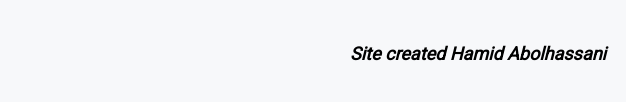
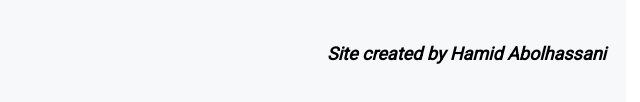
Before and after one commit to Hamid-0/Hamid-0.github.io, a plain HTML site: page index.html in a window 1280 px wide. Shown: the part 1652-1754 px from the top of the page, 484-1124 px from the left. Drawn offline with Linux system fonts and the light colour scheme.

Commit message:
Update index.html

```diff
--- a/index.html
+++ b/index.html
@@ -75,7 +75,7 @@
 				SUBMIT your questionnaire
 			</button>
 			<br>
-			<p id="signature">Site created Hamid Abolhassani</p>
+			<p id="signature">Site created by Hamid Abolhassani</p>
 
 	</form>
 
```
